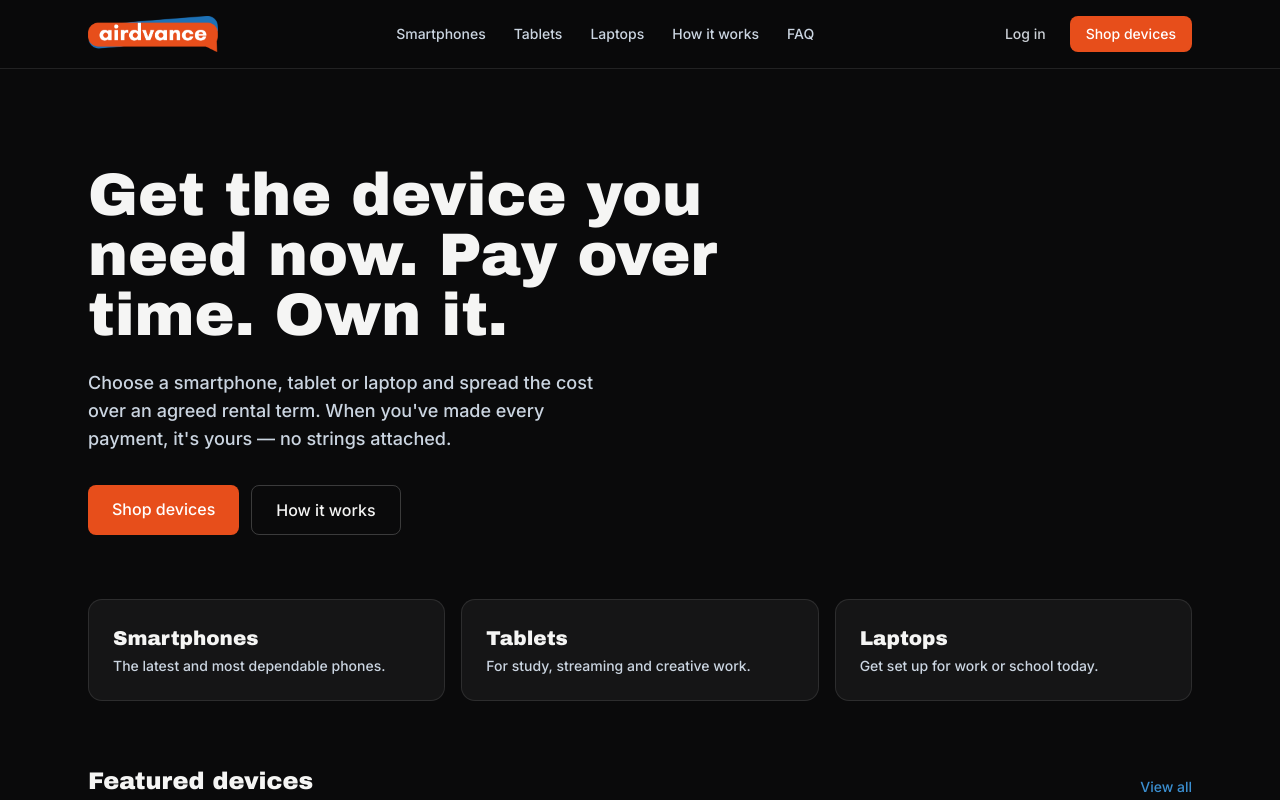
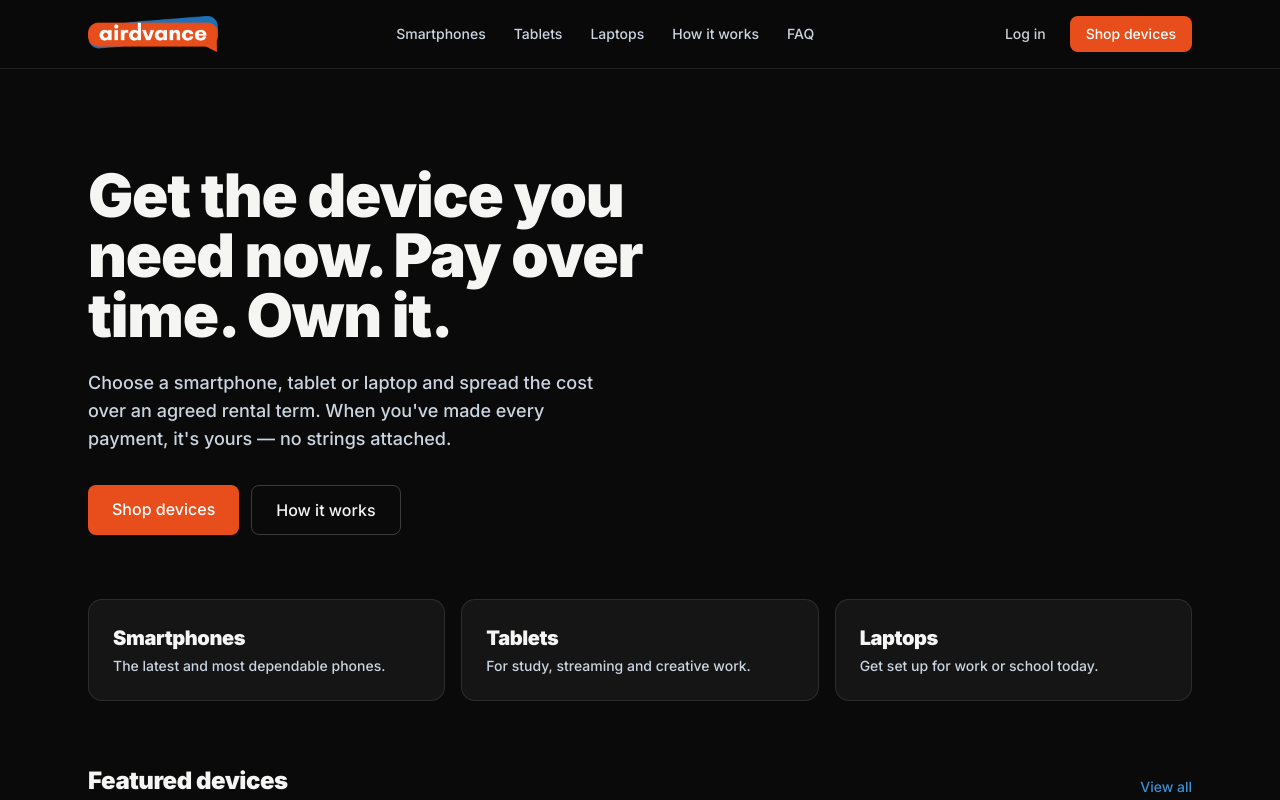
Before and after one commit to sequenceindustries/airdvance, a Next.js app: page / in a window 1280 px wide. Shown: the top 800 px of the page. Built offline with nearby package versions, Linux system fonts and the light colour scheme; no server answers; the database is empty.

Commit message:
Fix thick heading font: use Inter 900 weight instead of unreliable Archivo Black

```diff
--- a/app/globals.css
+++ b/app/globals.css
@@ -3,7 +3,7 @@
 @tailwind utilities;
 
 :root {
-  --font-display: "Archivo Black", sans-serif;
+  --font-display: var(--font-body), sans-serif;
   --font-body: "Inter", sans-serif;
 }
 
@@ -27,6 +27,11 @@ body {
   transition: width 400ms ease;
 }
 
+.font-display {
+  font-weight: 900;
+  letter-spacing: -0.02em;
+}
+
 .focus-ring:focus-visible {
   outline: 2px solid #3B8FD1;
   outline-offset: 2px;
--- a/app/layout.tsx
+++ b/app/layout.tsx
@@ -1,12 +1,11 @@
 import type { Metadata } from "next";
-import { Archivo_Black, Inter } from "next/font/google";
+import { Inter } from "next/font/google";
 import "./globals.css";
 import { SiteHeader } from "@/components/site-header";
 import { SiteFooter } from "@/components/site-footer";
 import { getCurrentProfile } from "@/lib/data/customer";
 
-const archivoBlack = Archivo_Black({ subsets: ["latin"], variable: "--font-display", weight: "400" });
-const inter = Inter({ subsets: ["latin"], variable: "--font-body", weight: ["400", "500", "600", "700"] });
+const inter = Inter({ subsets: ["latin"], variable: "--font-body", weight: ["400", "500", "600", "700", "800", "900"] });
 
 export const metadata: Metadata = {
   title: "Airdvance — Get the device you need now. Pay over time. Own it.",
@@ -18,7 +17,7 @@ export default async function RootLayout({ children }: { children: React.ReactNo
   const profile = await getCurrentProfile();
 
   return (
-    <html lang="en" className={`${archivoBlack.variable} ${inter.variable}`}>
+    <html lang="en" className={inter.variable}>
       <body className="font-body flex min-h-screen flex-col bg-paper text-ink antialiased">
         <SiteHeader profile={profile} />
         <main className="flex-1">{children}</main>
```
